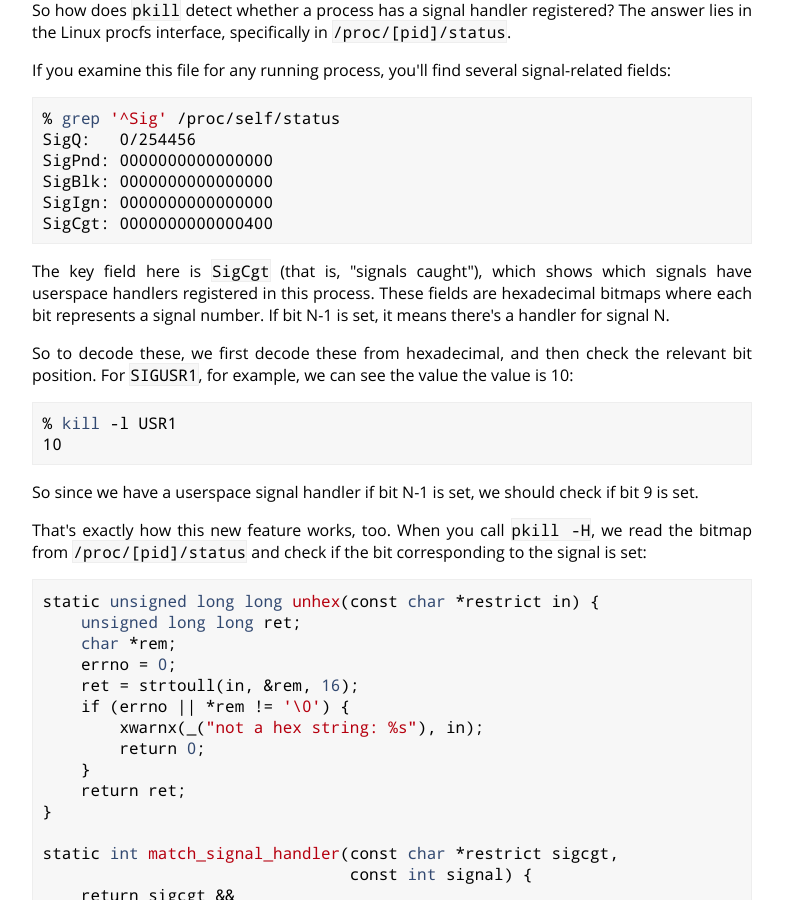
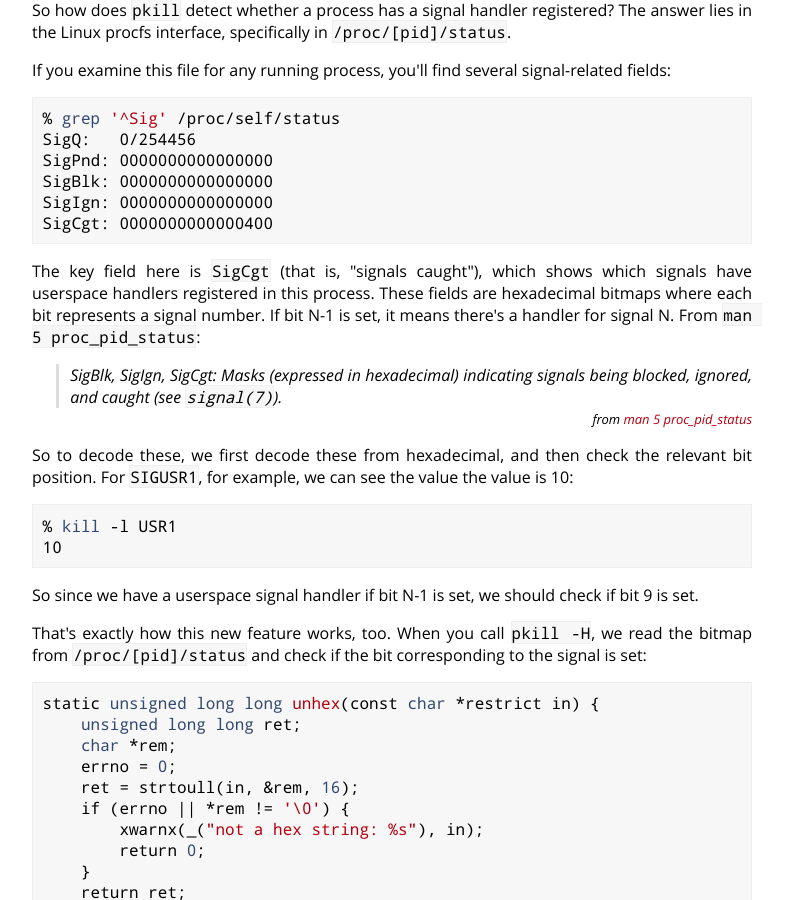
Before and after one commit to cdown/chrisdown.name, a Jekyll site: the page built from _posts/2025-05-12-safer-signal-sending-with-pkill-require-handler.md, in a window 1280 px wide and 900 px high, scrolled down 2244 px. Shown: the whole window, without its empty margins (248-1041 px from the left). Built offline with Jekyll 4.4.1, drawn with Linux system fonts in a browser that asks for light colours; part of the change alters nothing that is shown; some of the changed text lies outside the part shown.

Commit message:
require handler post: Add quote about SigCgt encoding

```diff
--- a/_posts/2025-05-12-safer-signal-sending-with-pkill-require-handler.md
+++ b/_posts/2025-05-12-safer-signal-sending-with-pkill-require-handler.md
@@ -140,7 +140,13 @@ SigCgt: 0000000000000400
 The key field here is `SigCgt` (that is, "signals caught"), which shows which
 signals have userspace handlers registered in this process. These fields are
 hexadecimal bitmaps where each bit represents a signal number. If bit N-1 is
-set, it means there's a handler for signal N.
+set, it means there's a handler for signal N. From `man 5 proc_pid_status`:
+
+{% cc %}
+> SigBlk, SigIgn, SigCgt: Masks (expressed in hexadecimal) indicating signals
+> being blocked, ignored, and caught (see `signal(7)`).
+<div class="citation">from <a href="https://man7.org/linux/man-pages/man5/proc_pid_status.5.html">man 5 proc_pid_status</a></div>
+{% endcc %}
 
 So to decode these, we first decode these from hexadecimal, and then check the
 relevant bit position. For `SIGUSR1`, for example, we can see the value the
@@ -378,15 +384,15 @@ signal to your process. This might include:
 - Monitoring systems that might send signals
 - Any other services that interact with yours
 
-`pkill -H` adds a safety net, but where possible it's still ideal to clean up
-all signal senders when removing a handler. All in all, `pkill -H` provides a
-simple but effective safeguard against one of the most common signal-related
-problems in production environments. This isn't a silver bullet for all signal
-related issues -- signals still have many other problems as detailed in my
-previous article -- but for systems where signals can't be entirely avoided,
-this flag adds a meaningful layer of protection.
+Using `pkill -H` adds a safety net, but where possible it's still ideal to
+clean up all signal senders when removing a handler. All in all, `pkill -H`
+provides a simple but effective safeguard against one of the most common
+signal-related problems in production environments. This isn't a silver bullet
+for all signal related issues -- signals still have many other problems as
+detailed in my previous article -- but for systems where signals can't be
+entirely avoided, this flag adds a meaningful layer of protection.
 
-The new functionality is in procps-ng 4.0.3, which should be in most
+`pkill -H` was released as part of procps-ng 4.0.3, which should be in most
 distributions now. While signals might be deeply entrenched in Unix and Linux,
 that doesn't mean we can't make them safer to use, and `pkill -H` is one step
 towards that goal. For new applications, I still recommend using more explicit
```
